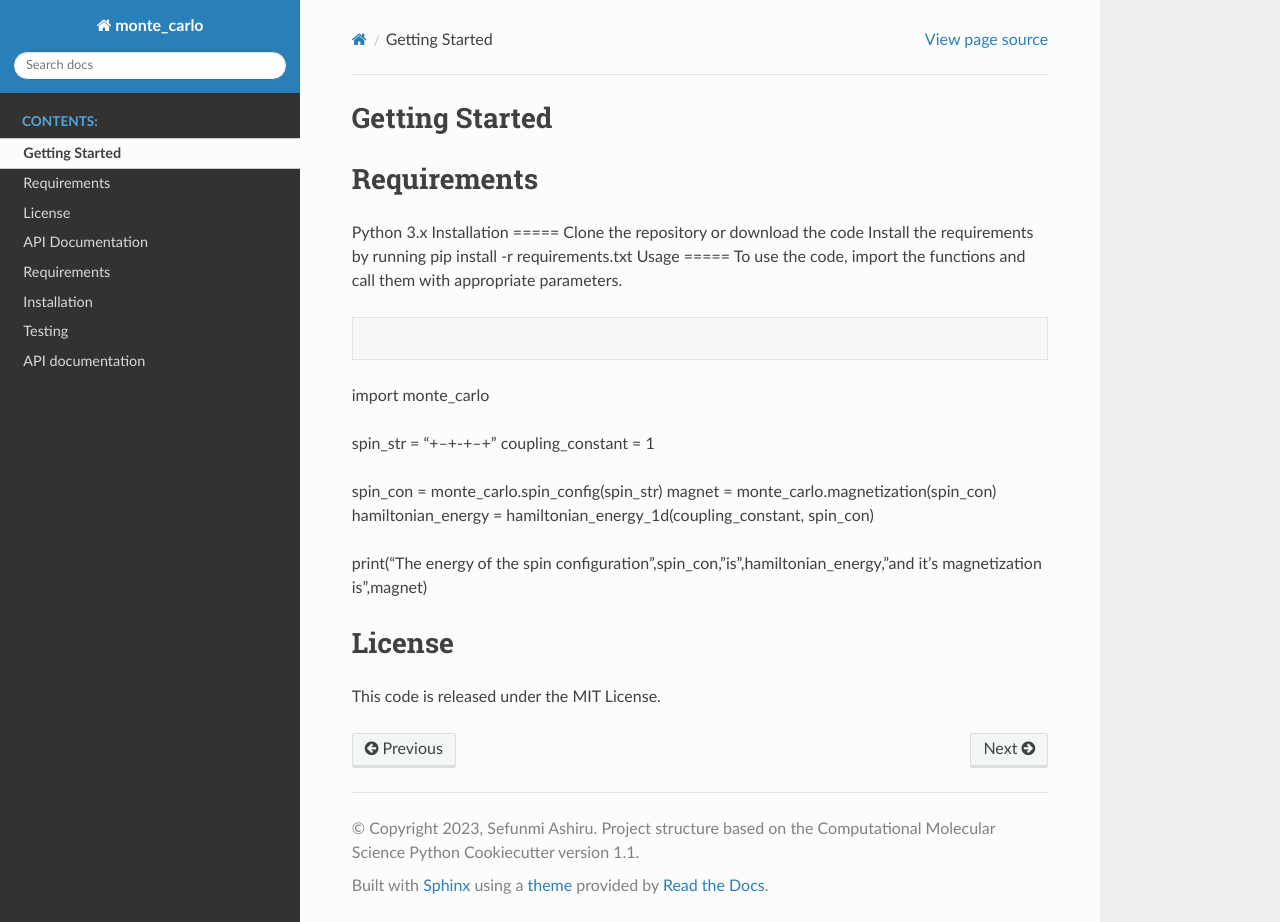
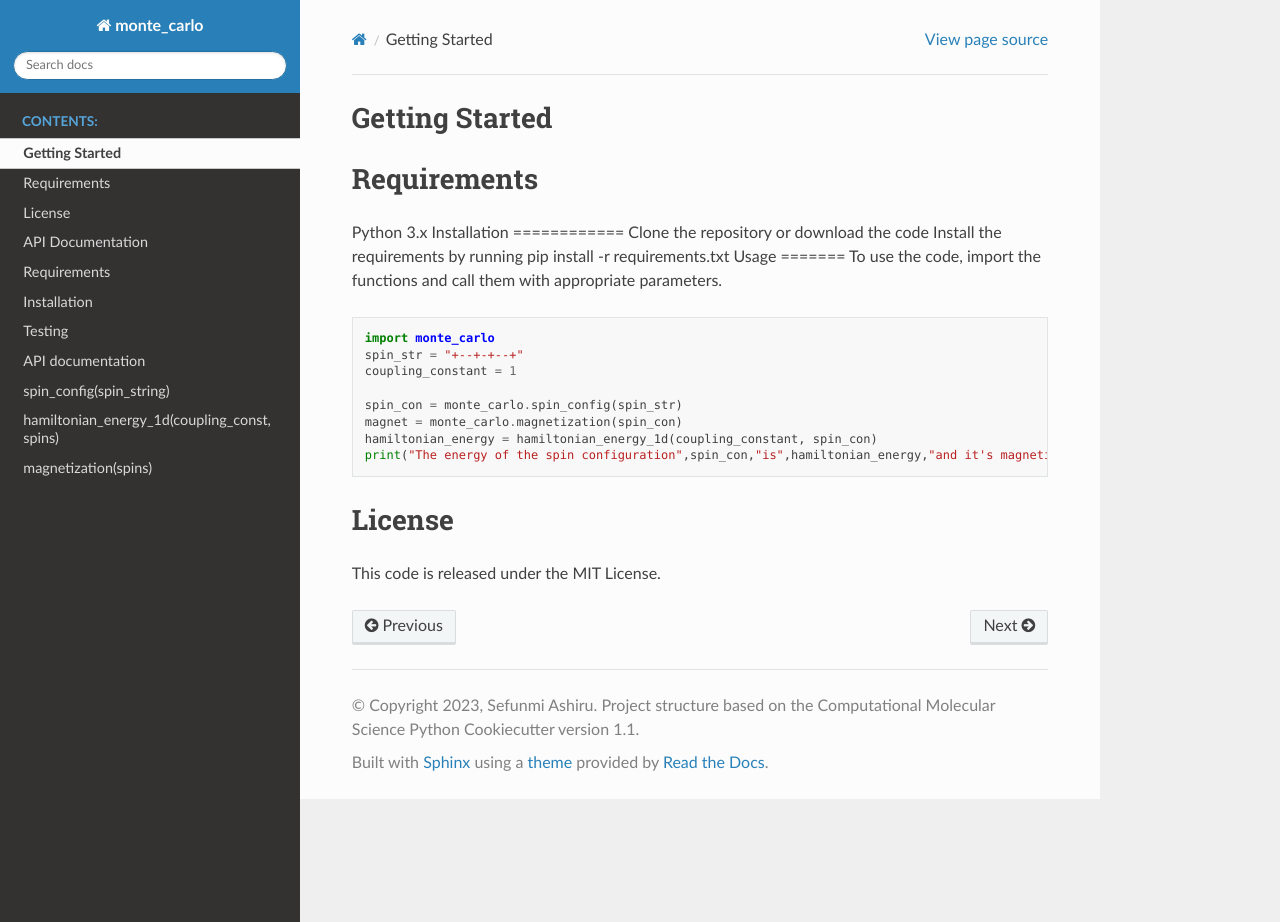
Before and after one commit to shef4/monte_carlo, a Sphinx documentation site: the page built from docs/end_user.rst, in a window 1280 px wide and 922 px high. Built offline with Sphinx 7.4.7 and the Read the Docs theme 2.0.0, drawn with Linux system fonts in a browser that asks for light colours; the version number could not be read and is left out.

Commit message:
coimplete documentation

```diff
--- a/docs/autosummary/monte_carlo.hamiltonian_energy_1d.rst
+++ /dev/null
@@ -1,6 +0,0 @@
-monte\_carlo.hamiltonian\_energy\_1d
-====================================
-
-.. currentmodule:: monte_carlo
-
-.. autofunction:: hamiltonian_energy_1d
--- a/docs/autosummary/monte_carlo.magnetization.rst
+++ /dev/null
@@ -1,6 +0,0 @@
-monte\_carlo.magnetization
-==========================
-
-.. currentmodule:: monte_carlo
-
-.. autofunction:: magnetization
--- a/docs/autosummary/monte_carlo.spin_config.rst
+++ /dev/null
@@ -1,6 +0,0 @@
-monte\_carlo.spin\_config
-=========================
-
-.. currentmodule:: monte_carlo
-
-.. autofunction:: spin_config
--- a/docs/conf.py
+++ b/docs/conf.py
@@ -43,7 +43,7 @@
 # extensions coming with Sphinx (named 'sphinx.ext.*') or your custom
 # ones.
 extensions = [
-    'autoapi.extension',
+    #'autoapi.extension',
     # 'sphinx.ext.autosummary',
     'sphinx.ext.autodoc',
     'sphinx.ext.mathjax',
@@ -86,7 +86,7 @@
 #
 # This is also used if you do content translation via gettext catalogs.
 # Usually you set "language" from the command line for these cases.
-language = None
+language = 'en'
 
 # List of patterns, relative to source directory, that match files and
 # directories to ignore when looking for source files.
--- a/docs/end_user.rst
+++ b/docs/end_user.rst
@@ -2,28 +2,28 @@
 ===============
 
 Requirements
-=====
+============
 Python 3.x
 Installation
-=====
+============
 Clone the repository or download the code
 Install the requirements by running pip install -r requirements.txt
 Usage
-=====
+=======
 To use the code, import the functions and call them with appropriate parameters.
 
 .. code-block:: python
-import monte_carlo
 
-spin_str = "+--+-+--+"
-coupling_constant = 1
+    import monte_carlo
+    spin_str = "+--+-+--+"
+    coupling_constant = 1
 
-spin_con = monte_carlo.spin_config(spin_str)
-magnet = monte_carlo.magnetization(spin_con)
-hamiltonian_energy = hamiltonian_energy_1d(coupling_constant, spin_con)
+    spin_con = monte_carlo.spin_config(spin_str)
+    magnet = monte_carlo.magnetization(spin_con)
+    hamiltonian_energy = hamiltonian_energy_1d(coupling_constant, spin_con)
+    print("The energy of the spin configuration",spin_con,"is",hamiltonian_energy,"and it's magnetization is",magnet)
 
-print("The energy of the spin configuration",spin_con,"is",hamiltonian_energy,"and it's magnetization is",magnet)
 
 License
-=====
+=======
 This code is released under the MIT License.
```
Also changed, not shown: docs/developer.rst (+7 -7 lines).
